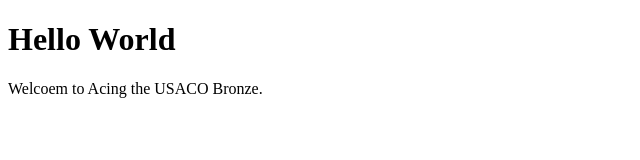
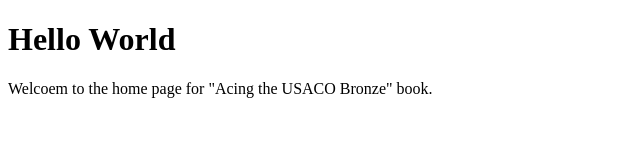
Before and after one commit to AcingTheUsacoBronze/AcingTheUsacoBronze.github.io, a plain HTML site: page index.html in a window 1280 px wide. Shown: the whole page, without its empty margins (0-640 px from the left). Drawn offline with Linux system fonts and the light colour scheme.

Commit message:
Update index.html
adding the "home" book.

```diff
--- a/index.html
+++ b/index.html
@@ -2,7 +2,7 @@
 <html>
 <body>
 <h1>Hello World</h1>
-<p>Welcoem to Acing the USACO Bronze.</p>
+<p>Welcoem to the home page for "Acing the USACO Bronze" book.</p>
 </body>
 
 </html>
```
